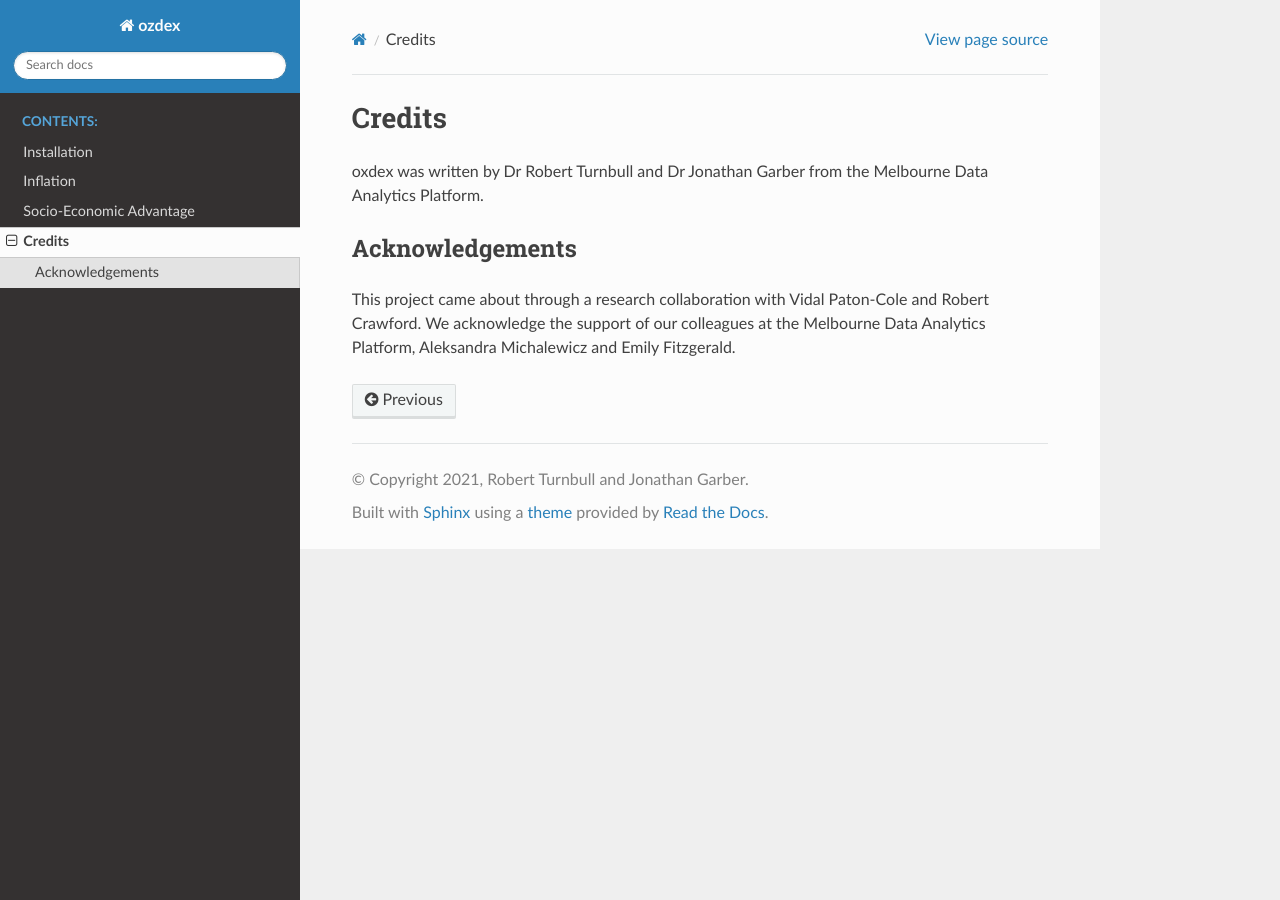
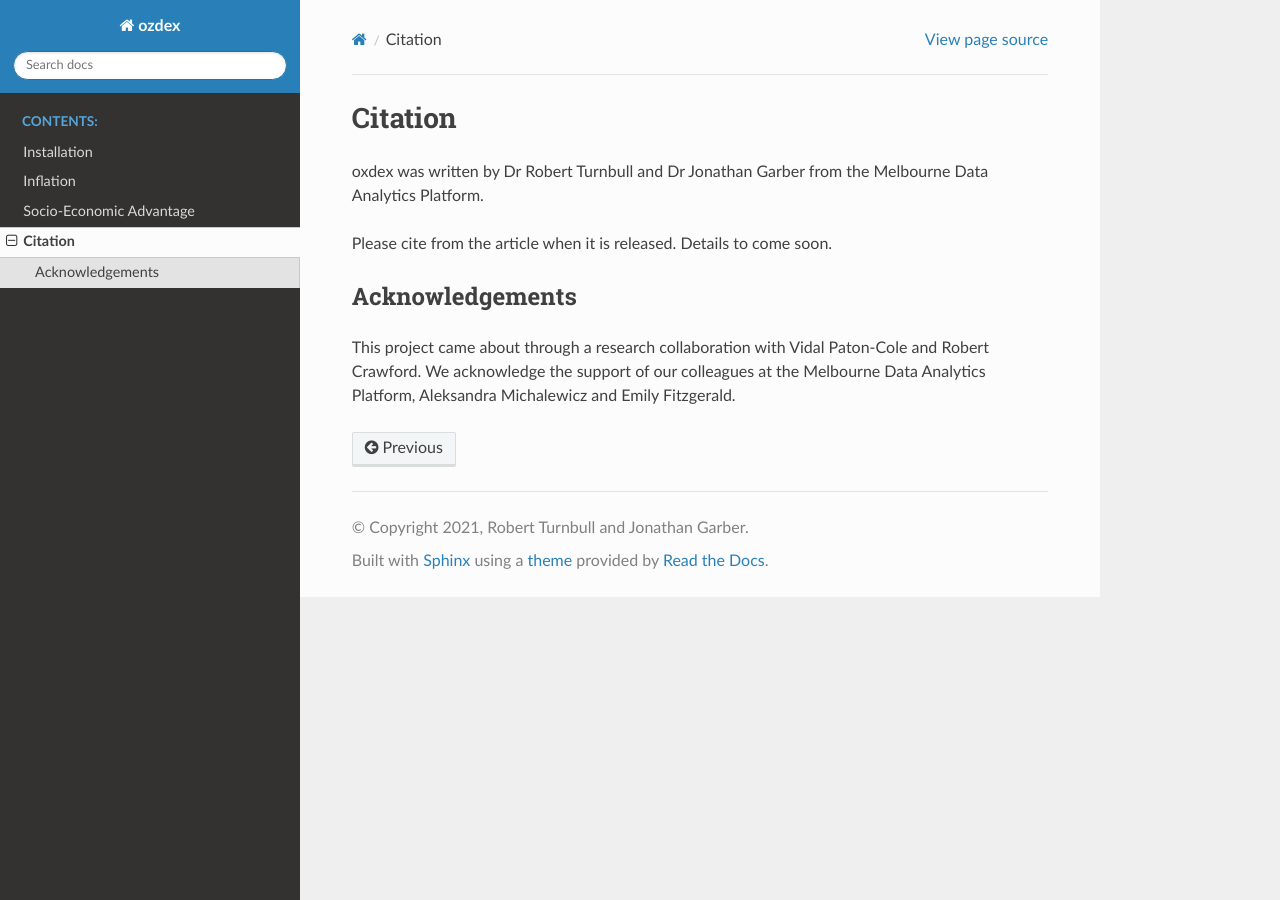
Before and after one commit to rbturnbull/ausdex, a Sphinx documentation site: the page built from docs/citation.md, in a window 1280 px wide. Built offline with Sphinx 7.4.7 and the Read the Docs theme 2.0.0, drawn with Linux system fonts in a browser that asks for light colours.

Commit message:
changing from credits to citation

```diff
--- a/docs/credits.md
+++ b/docs/citation.md
@@ -1,6 +1,8 @@
-# Credits
+# Citation
 
 oxdex was written by Dr Robert Turnbull and Dr Jonathan Garber from the Melbourne Data Analytics Platform.
+
+Please cite from the article when it is released. Details to come soon.
 
 ## Acknowledgements
 
--- a/docs/index.rst
+++ b/docs/index.rst
@@ -21,7 +21,7 @@ available in a convenient Python package with a simple programatic and command l
    installation
    inflation
    advantage
-   credits
+   citation
 
 
 Indices and tables
```
